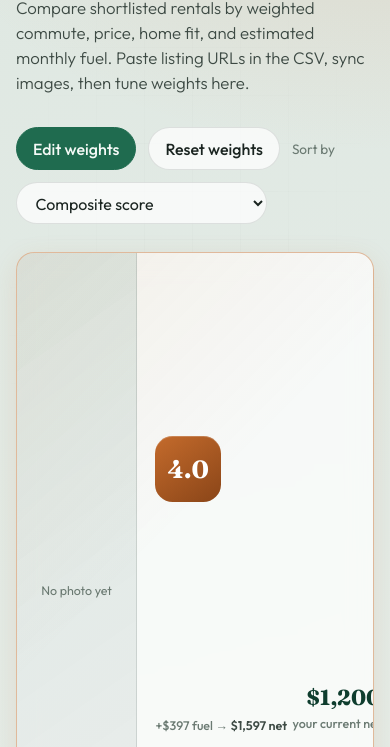
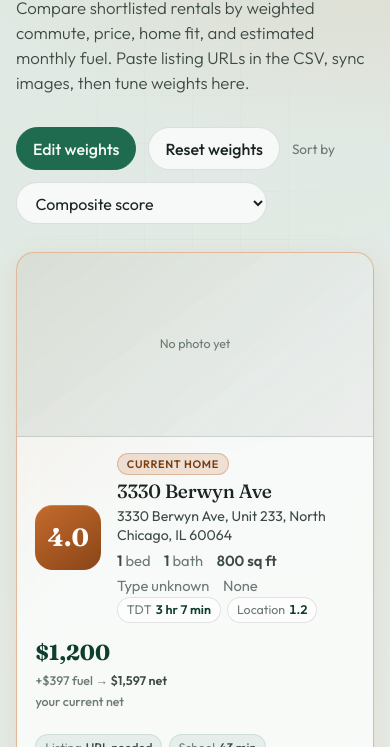
Before and after one commit to CPease-AE/HouseHunt, a plain HTML site: page index.html in a window 390 px wide. Shown: the part 97-844 px from the top of the page. Drawn offline with Linux system fonts and the light colour scheme.

Commit message:
mobile optimization

```diff
--- a/index.html
+++ b/index.html
@@ -546,12 +546,25 @@
     }
 
     @media (max-width: 700px) {
-      .house-summary { grid-template-columns: 7.5rem 1fr; min-height: 7.5rem; }
-      .thumb-wrap, .thumb-placeholder {
-        min-height: 7.5rem;
+      .house-summary {
+        grid-template-columns: 1fr;
+        min-height: 0;
       }
-      .house-top { grid-template-columns: auto 1fr; }
-      .price { grid-column: 2; }
+      .thumb-wrap,
+      .thumb-placeholder {
+        min-height: 11.5rem;
+        border-right: none;
+        border-bottom: 1px solid var(--line);
+      }
+      .house-top {
+        grid-template-columns: auto 1fr;
+      }
+      .price-block {
+        grid-column: 1 / -1;
+        text-align: left;
+        justify-items: start;
+        margin-top: 0.15rem;
+      }
       .sort-label { margin-left: 0; }
     }
   </style>
```
